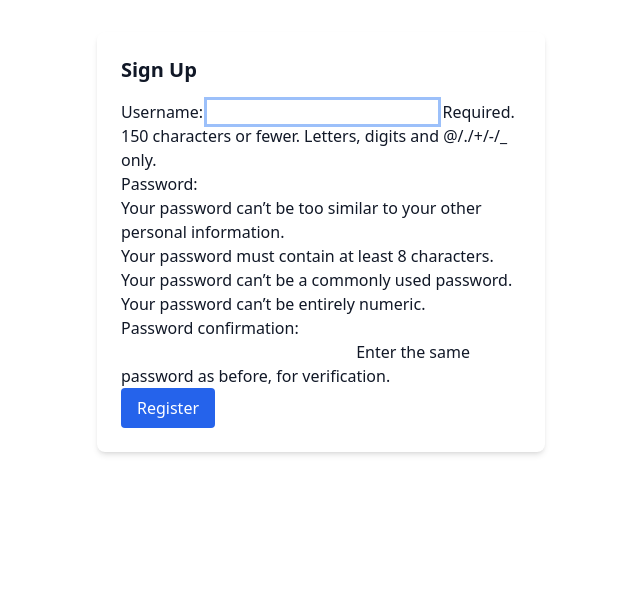
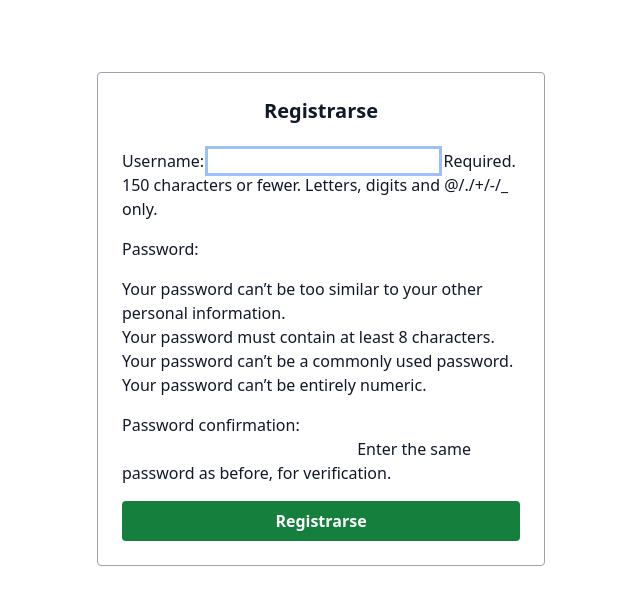
Before and after one commit to Lisondro-04/5chan, a Django app: page /signup/ in a window 1280 px wide. Shown: the part 72-677 px from the top of the page, without its empty margins (319-959 px from the left). Run offline with Django 5.2, Linux system fonts and the light colour scheme; some libraries are stand-ins or nearby versions.

Commit message:
ui improvements

```diff
--- a/blogproject/blogapp/models.py
+++ b/blogproject/blogapp/models.py
@@ -21,7 +21,7 @@ class Review(models.Model):
     blog = models.ForeignKey(Blog, on_delete=models.CASCADE, related_name='reviews')
     reviewer = models.ForeignKey(User, on_delete=models.CASCADE)
     rating = models.IntegerField(validators=[MinValueValidator(1), MaxValueValidator(5)])
-    comment = models.CharField()
+    comment = models.TextField()
     created_at = models.DateTimeField(auto_now_add=True)
 
     def __str__(self):
--- a/blogproject/blogapp/templates/blogapp/base.html
+++ b/blogproject/blogapp/templates/blogapp/base.html
@@ -1,10 +1,15 @@
+{% load static %}
 <!DOCTYPE html>
 <html lang="en">
 <head>
   <meta charset="UTF-8">
   <meta name="viewport" content="width=device-width, initial-scale=1.0">
-  <title>5chan - Blog and Reviews</title>
+  <title>5chan</title>
   <script src="https://cdn.tailwindcss.com"></script>
+
+  <!-- Integración de Google Fonts (ej. Poppins) -->
+  <link href="https://fonts.googleapis.com/css2?family=Poppins:wght@400;600&display=swap" rel="stylesheet">
+
   <script>
     tailwind.config = {
       darkMode: 'class',
@@ -16,29 +21,58 @@
   </script>
 
   <style>
-    /* Ensuring smooth background color transitions */
+    /* Estilo de transición de fondo suave */
     html {
       background-color: white;
       transition: background-color 0.5s ease-in-out;
     }
+
+    /* Fondo general que cambia según el modo oscuro */
     .dark html {
-      background-color: black;
+      background-color: #121212; /* Fondo oscuro general */
     }
+
     html, body {
       height: 100%;
       scroll-behavior: smooth;
       transition: background-color 0.5s ease-in-out;
+      font-family: 'Poppins', sans-serif; /* Cambio de tipografía a Poppins */
     }
-    /* Keyframe for fading in */
+
+    /* Fondo general del body (modo claro y oscuro) */
+    body {
+      background-color: #f5f5f5; /* Fondo claro */
+      transition: background-color 0.5s ease-in-out;
+    }
+
+    /* Fondo para el modo oscuro */
+    .dark body {
+      background-color: #1f1f1f; /* Fondo oscuro */
+    }
+
+    /* Estilo para el fondo del banner */
+    nav {
+      background-color: #ffffff; /* Fondo claro para el banner */
+      transition: background-color 0.5s ease-in-out;
+    }
+
+    /* Fondo del banner en modo oscuro */
+    .dark nav {
+      background-color: #2c2c2c; /* Fondo oscuro para el banner */
+    }
+
+    /* Estilo para animación de aparición suave */
     @keyframes fade-in {
       from { opacity: 0; transform: translateY(10px); }
       to { opacity: 1; transform: translateY(0); }
     }
+
     .animate-fade-in {
       animation: fade-in 0.6s ease-out;
       will-change: opacity, transform;
     }
-    /* Custom focus styles */
+
+    /* Estilo personalizado para el enfoque de elementos */
     input:focus, textarea:focus, select:focus {
       outline: none;
       box-shadow: 0 0 0 3px rgba(59, 130, 246, 0.5);
@@ -47,14 +81,14 @@
   </style>
 
   <script>
-    // Apply dark mode immediately on page load if it's set in localStorage
+    // Aplica el modo oscuro inmediatamente al cargar la página si está configurado en localStorage
     document.addEventListener('DOMContentLoaded', () => {
       const prefersDark = localStorage.getItem('theme') === 'dark';
       const body = document.getElementById('body');
       const icon = document.getElementById('theme-icon');
       const label = document.getElementById('theme-label');
 
-      // Apply dark mode class to the body tag
+      // Aplica la clase de modo oscuro al body
       if (prefersDark) {
         body.classList.add('dark');
         if (icon) icon.textContent = '🌙';
@@ -65,6 +99,7 @@
       }
     });
 
+    // Función para alternar el modo oscuro/claro
     function toggleDarkMode() {
       const body = document.getElementById('body');
       const icon = document.getElementById('theme-icon');
@@ -90,7 +125,7 @@
   </script>
 </head>
 <body id="body" class="flex flex-col min-h-screen bg-white dark:bg-black text-gray-900 dark:text-white font-sans transition-all duration-700 ease-in-out">
-  <nav class="bg-white dark:bg-gradient-to-r dark:from-gray-900 dark:to-gray-700 shadow-md py-4 px-6 transition-colors">
+  <nav class="bg-white dark:bg-gray-900 shadow-md py-4 px-6 transition-colors">
     <div class="max-w-6xl mx-auto flex justify-between items-center">
       <a href="{% url 'blogapp:blog_list' %}" class="text-gray-900 dark:text-white text-2xl font-semibold tracking-wider transition-colors">5chan</a>
       <div class="flex items-center space-x-4">
@@ -100,7 +135,7 @@
         </button>
 
         {% if user.is_authenticated %}
-          <a href="{% url 'blogapp:add_blog' %}" class="bg-blue-500 hover:bg-blue-600 text-white dark:bg-blue-600 dark:hover:bg-blue-700 font-medium py-2 px-4 rounded transition-all duration-500 ease-in-out">New Blog</a>
+          <a href="{% url 'blogapp:add_blog' %}" class="bg-blue-500 hover:bg-blue-600 text-white dark:bg-blue-600 dark:hover:bg-blue-700 font-medium py-2 px-4 rounded transition-all duration-500 ease-in-out">Nuevo Blog</a>
 
           <!-- Formulario para cerrar sesión -->
           <form action="{% url 'logout' %}" method="post">
--- a/blogproject/blogapp/templates/blogapp/blog_form.html
+++ b/blogproject/blogapp/templates/blogapp/blog_form.html
@@ -8,9 +8,9 @@
     {{ blog.content|safe }}
   </div>
 
-  <form method="post" class="space-y-4 transition-all duration-700 ease-in-out animate-fade-in">
+  <form method="post" class="space-y-4 transition-all duration-300 ease-in-out">
     {% csrf_token %}
-    <div class="space-y-2 transition-all duration-700 ease-in-out">
+    <div class="space-y-2 transition-all duration-300 ease-in-out">
       {% for field in form %}
         <div>
           <label for="{{ field.id_for_label }}" class="block text-sm font-medium mb-1 text-gray-900 dark:text-white">{{ field.label }}</label>
--- a/blogproject/blogapp/templates/blogapp/registration/signup.html
+++ b/blogproject/blogapp/templates/blogapp/registration/signup.html
@@ -1,11 +1,13 @@
 {% extends 'base.html' %}
 {% block content %}
-  <div class="max-w-md mx-auto p-6 bg-white dark:bg-gray-900 rounded-lg shadow-md">
-    <h2 class="text-xl font-bold mb-4 text-gray-900 dark:text-white">Sign Up</h2>
-    <form method="post">
-      {% csrf_token %}
-      {{ form.as_p }}
-      <button type="submit" class="bg-blue-600 hover:bg-blue-700 text-white px-4 py-2 rounded">Register</button>
-    </form>
-  </div>
+<div class="max-w-md mx-auto mt-10 p-6 bg-white dark:bg-[#1f1f1f] rounded border border-gray-400 dark:border-gray-600">
+  <h2 class="text-xl font-bold mb-6 text-center">Registrarse</h2>
+  <form method="post" class="space-y-4">
+    {% csrf_token %}
+    {{ form.as_p }}
+    <button type="submit" class="w-full bg-green-700 hover:bg-green-800 text-white font-semibold py-2 px-4 rounded">
+      Registrarse
+    </button>
+  </form>
+</div>
 {% endblock %}
--- a/blogproject/blogproject/settings.py
+++ b/blogproject/blogproject/settings.py
@@ -71,6 +71,7 @@ USE_I18N = True
 USE_TZ = True
 
 STATIC_URL = 'static/'
+STATICFILES_DIRS = [BASE_DIR / "static"]
 
 DEFAULT_AUTO_FIELD = 'django.db.models.BigAutoField'
 
```
Also changed, not shown: blogproject/blogapp/templates/blogapp/registration/login.html (+3 -4 lines), blogproject/blogapp/templates/blogapp/registration/logout.html (+14 -12 lines), blogproject/db.sqlite3, blogproject/static/images/h3.jpg (added), blogproject/static/images/sdd.jpg (added).
